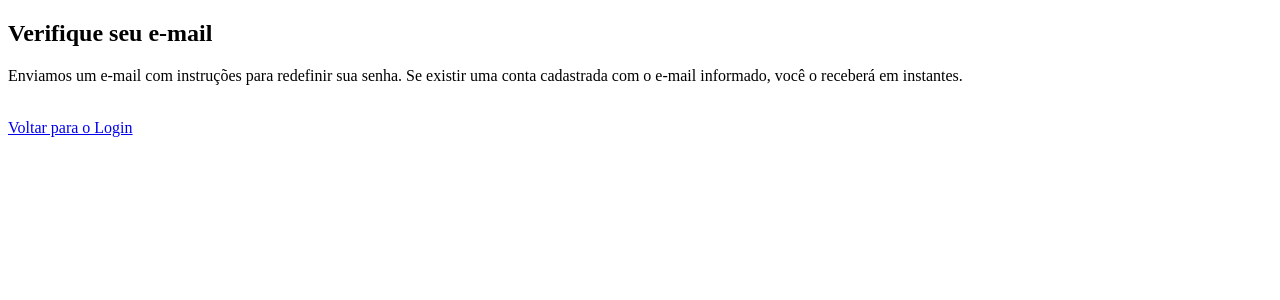
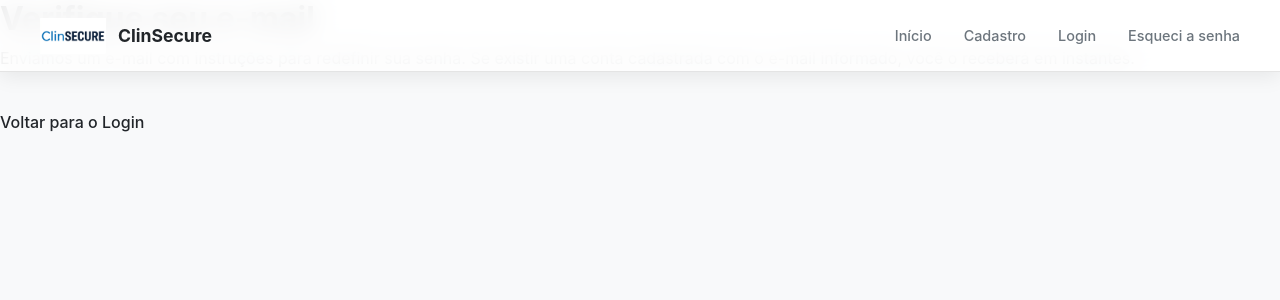
Before and after one commit to CauaPeresAdriani/Projeto-Integrador, a Django app: page /recuperar-senha/enviado/ in a window 1280 px wide. Shown: the top 300 px of the page. Run offline with Django 5.2, Linux system fonts and the light colour scheme.

Commit message:
feat: inicio estilização

```diff
--- a/accounts/templates/accounts/password_reset_done.html
+++ b/accounts/templates/accounts/password_reset_done.html
@@ -1,14 +1,46 @@
-<!DOCTYPE html>
-<html lang="pt-br">
+{% extends 'accounts/base.html' %}
+{% load static %}
+
+{% block title %}Cadastro - Projeto Integrador{% endblock %}
+
+{% block content %}
 <head>
     <meta charset="UTF-8">
     <title>E-mail Enviado - ClinSecure</title>
 </head>
 <body>
-    <h2>Verifique seu e-mail</h2>
-    <p>Enviamos um e-mail com instruções para redefinir sua senha. Se existir uma conta cadastrada com o e-mail informado, você o receberá em instantes.</p>
 
-    <br>
-    <a href="{% url 'login' %}">Voltar para o Login</a>
+    <header class="header">
+        <div class="profile">
+            <img src="{% static 'img/Profile.webp' %}" alt="ClinSecure Logo">
+            <h2>ClinSecure</h2>
+        </div>
+        <nav>
+            <a href="{% url 'home' %}">Início</a>
+            <a href="{% url 'cadastro' %}">Cadastro</a>
+            <a href="{% url 'login' %}">Login</a>
+            <a href="{% url 'password_reset' %}">Esqueci a senha</a>
+        </nav>
+    </header>
+
+    <div class="center-text">
+
+        <h2>Verifique seu e-mail</h2>
+        <p>Enviamos um e-mail com instruções para redefinir sua senha.
+            Se existir uma conta cadastrada com o e-mail informado,
+            você o receberá em instantes.
+        </p>
+
+        <br>
+
+        <div class="text-links">
+
+            <a  href="{% url 'login' %}">Voltar para o Login</a>
+        </div>
+
+    </div>
+
+
+
 </body>
-</html>
+{% endblock %}
```
